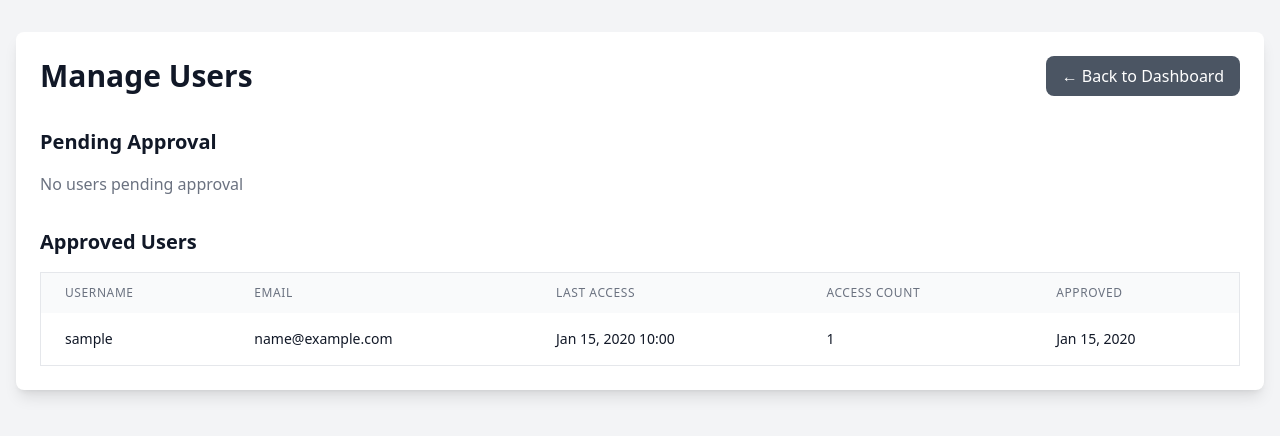
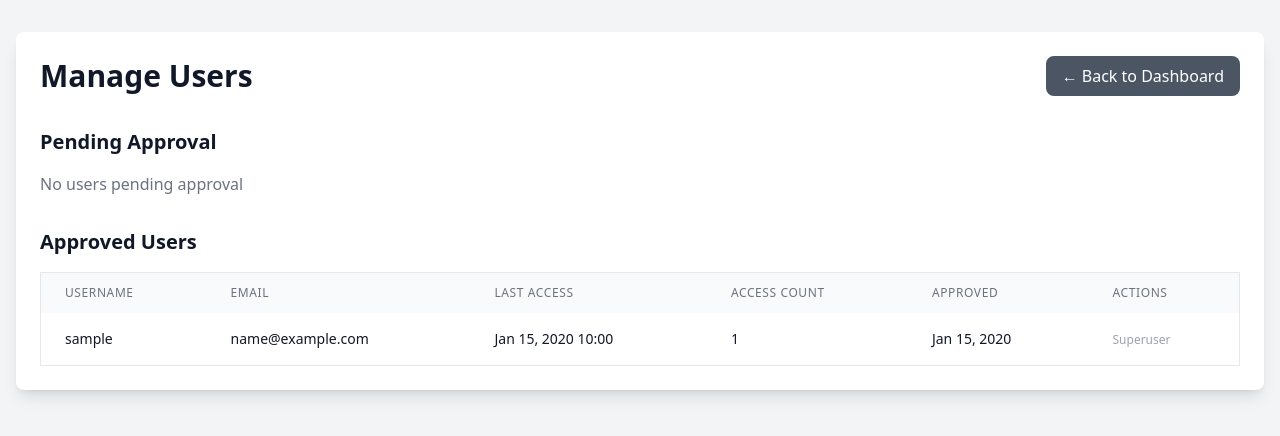
Before and after one commit to nithin1906/saha-ai, a Django app: page /users/manage-users/ in a window 1280 px wide. Shown: the top 436 px of the page. Run offline with Django 5.2, Linux system fonts and the light colour scheme; a user stored in the database is signed in; data comes from the database, SQL or seed files in the repository; tables that the repository leaves empty hold one stand-in row (values such as "Sample post"); some libraries are stand-ins or nearby versions.

Commit message:
Fix search functionality and add remove user button
âœ… Fixed Stock Search:
- Added Tata Motors and other Tata companies to NSE and BSE stock data
- Now 'tata motors' search will work properly
- Added comprehensive Tata group companies (Tata Steel, Tata Power, etc.)

âœ… Added Remove User Button:
- Added 'Actions' column to approved users table in manage users page
- Implemented 'Remove User' button with confirmation dialog
- Added remove action handling in manage_users view
- Button shows for non-superuser accounts only
- Includes proper error handling and success messages

Both issues resolved - search now works for Tata Motors and remove user button is visible in manage users page.

```diff
--- a/users/templates/users/manage_users.html
+++ b/users/templates/users/manage_users.html
@@ -71,6 +71,7 @@
                                     <th class="px-6 py-3 text-left text-xs font-medium text-gray-500 dark:text-gray-300 uppercase tracking-wider">Last Access</th>
                                     <th class="px-6 py-3 text-left text-xs font-medium text-gray-500 dark:text-gray-300 uppercase tracking-wider">Access Count</th>
                                     <th class="px-6 py-3 text-left text-xs font-medium text-gray-500 dark:text-gray-300 uppercase tracking-wider">Approved</th>
+                                    <th class="px-6 py-3 text-left text-xs font-medium text-gray-500 dark:text-gray-300 uppercase tracking-wider">Actions</th>
                                 </tr>
                             </thead>
                             <tbody class="divide-y divide-gray-200 dark:divide-gray-700">
@@ -87,6 +88,20 @@
                                     </td>
                                     <td class="px-6 py-4 whitespace-nowrap text-sm text-gray-900 dark:text-white">{{ profile.access_count }}</td>
                                     <td class="px-6 py-4 whitespace-nowrap text-sm text-gray-900 dark:text-white">{{ profile.approved_at|date:"M d, Y" }}</td>
+                                    <td class="px-6 py-4 whitespace-nowrap text-sm text-gray-900 dark:text-white">
+                                        {% if not profile.user.is_superuser %}
+                                            <form method="post" class="inline" onsubmit="return confirm('Are you sure you want to remove this user? This action cannot be undone.');">
+                                                {% csrf_token %}
+                                                <input type="hidden" name="user_id" value="{{ profile.user.id }}">
+                                                <input type="hidden" name="action" value="remove">
+                                                <button type="submit" class="bg-red-600 hover:bg-red-700 text-white px-3 py-1 rounded text-xs font-semibold">
+                                                    Remove User
+                                                </button>
+                                            </form>
+                                        {% else %}
+                                            <span class="text-gray-400 text-xs">Superuser</span>
+                                        {% endif %}
+                                    </td>
                                 </tr>
                                 {% endfor %}
                             </tbody>
--- a/users/views.py
+++ b/users/views.py
@@ -154,6 +154,14 @@ def manage_users(request):
             user_profile = get_object_or_404(UserProfile, user_id=user_id)
             user_profile.user.delete()
             messages.success(request, f'User {user_profile.user.username} rejected and deleted!')
+        elif action == 'remove':
+            user_profile = get_object_or_404(UserProfile, user_id=user_id)
+            if user_profile.user.is_superuser:
+                messages.error(request, f'Cannot remove superuser {user_profile.user.username}.')
+            else:
+                username = user_profile.user.username
+                user_profile.user.delete()
+                messages.success(request, f'User {username} has been removed successfully.')
 
     return render(request, 'users/manage_users.html', {
         'pending_users': pending_users,
```
Also changed, not shown: advisor/views.py (+18 -0 lines).
